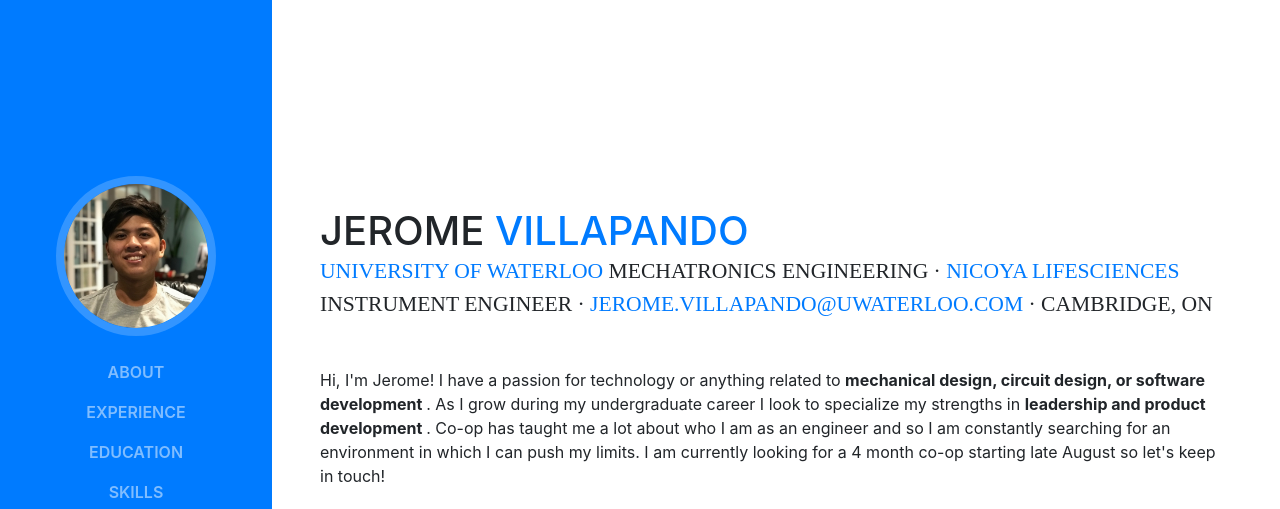
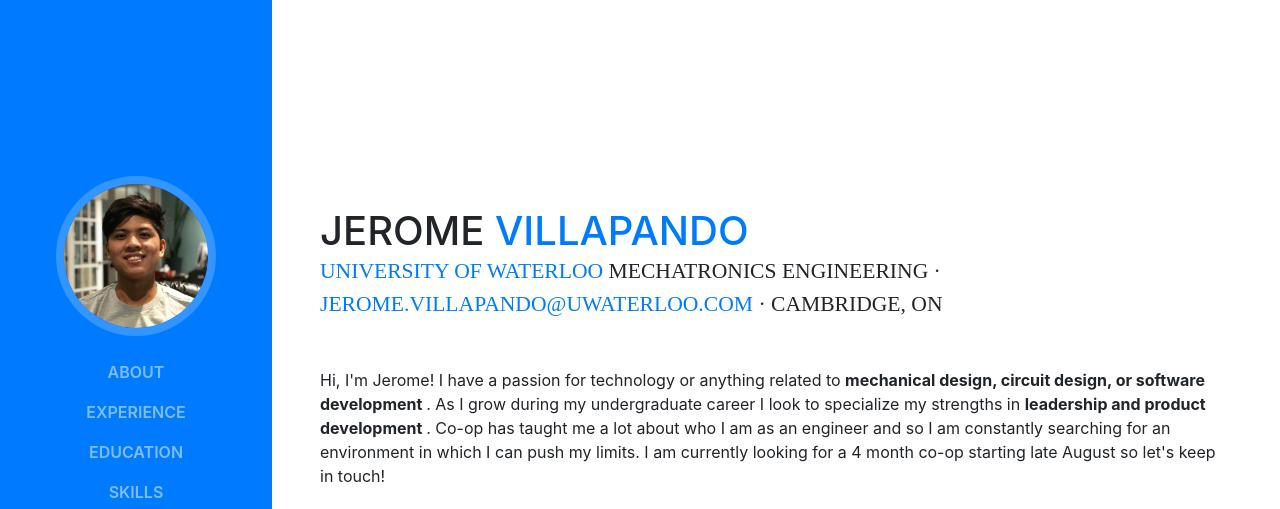
Before and after one commit to jeromeocode/jeromeocode.github.io, a website with bundled scripts: page index.html in a window 1280 px wide. Shown: the top 509 px of the page. Built offline with nearby package versions, Linux system fonts and the light colour scheme; a web font is replaced by a local one.

Commit message:
Removed nicoya lifesciences engineer

```diff
--- a/index.html
+++ b/index.html
@@ -95,8 +95,6 @@
           <div class="subheading mb-5">
             <a href="https://uwaterloo.ca/">
               University of Waterloo</a> Mechatronics Engineering ·
-            <a href="https://nicoyalife.com/">
-              Nicoya Lifesciences</a> Instrument Engineer ·
             <a href="mailto:name@email.com">jerome.villapando@uwaterloo.com</a>
             · Cambridge, ON
           </div>
```
